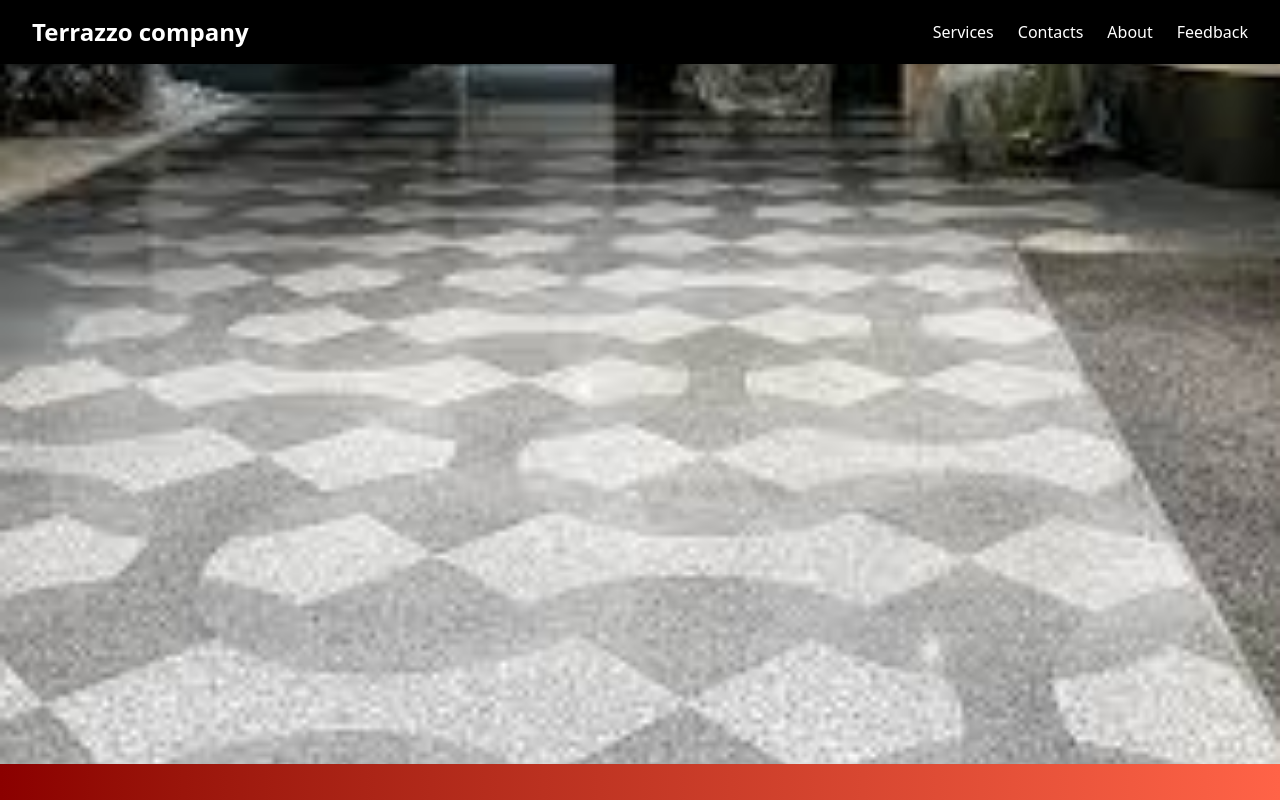
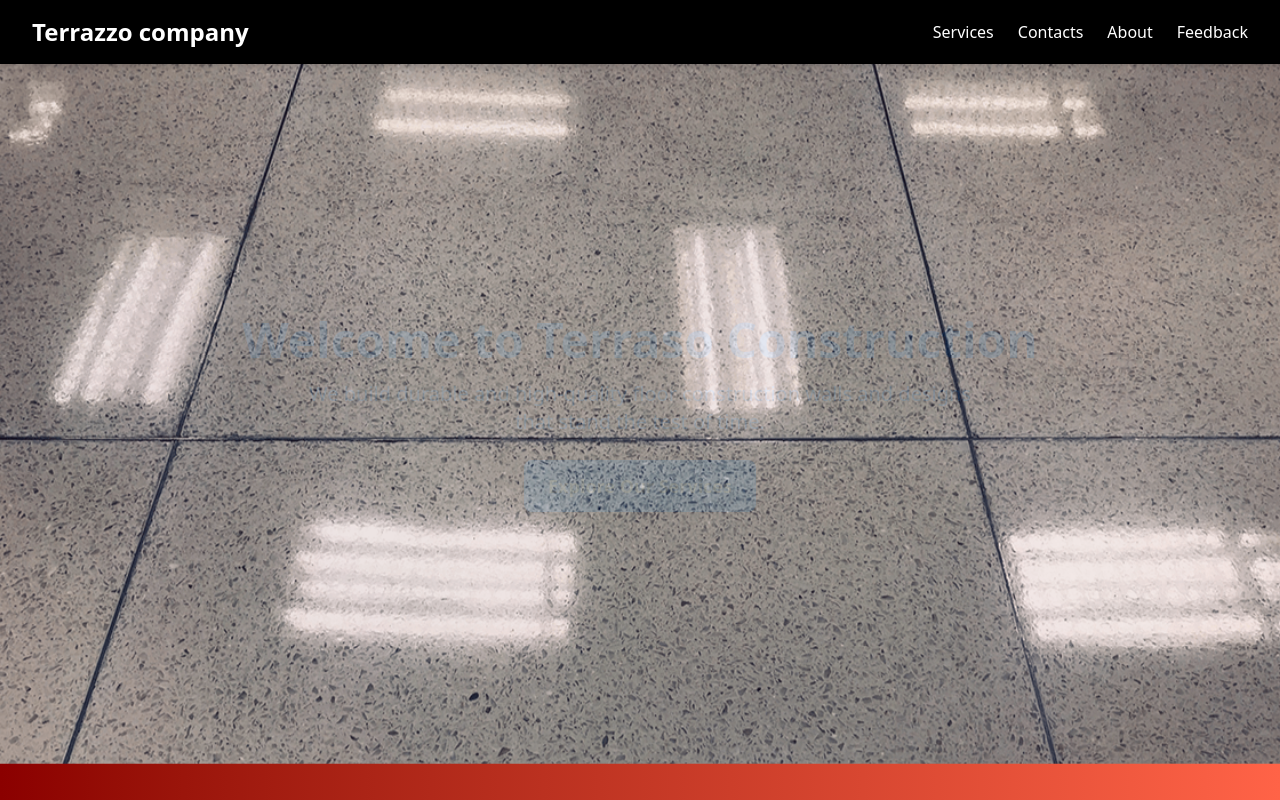
Before and after one commit to mwalimu-j/TC-COMPANY, a React (Vite) app: page / in a window 1280 px wide. Shown: the top 800 px of the page. Built offline with nearby package versions, Linux system fonts and the light colour scheme.

Commit message:
Update Hero.tsx
timeout to change carousel

```diff
--- a/src/component/Hero.tsx
+++ b/src/component/Hero.tsx
@@ -12,7 +12,7 @@ const Hero = () => {
   useEffect(() => {
     const interval = setInterval(() => {
       setCurrentIndex((prevIndex) => (prevIndex + 1) % images.length);
-    }, 30000); // Change image every 30 seconds
+    }, 5000); // Change image every 5 seconds
 
     return () => clearInterval(interval);
   }, []);
```
